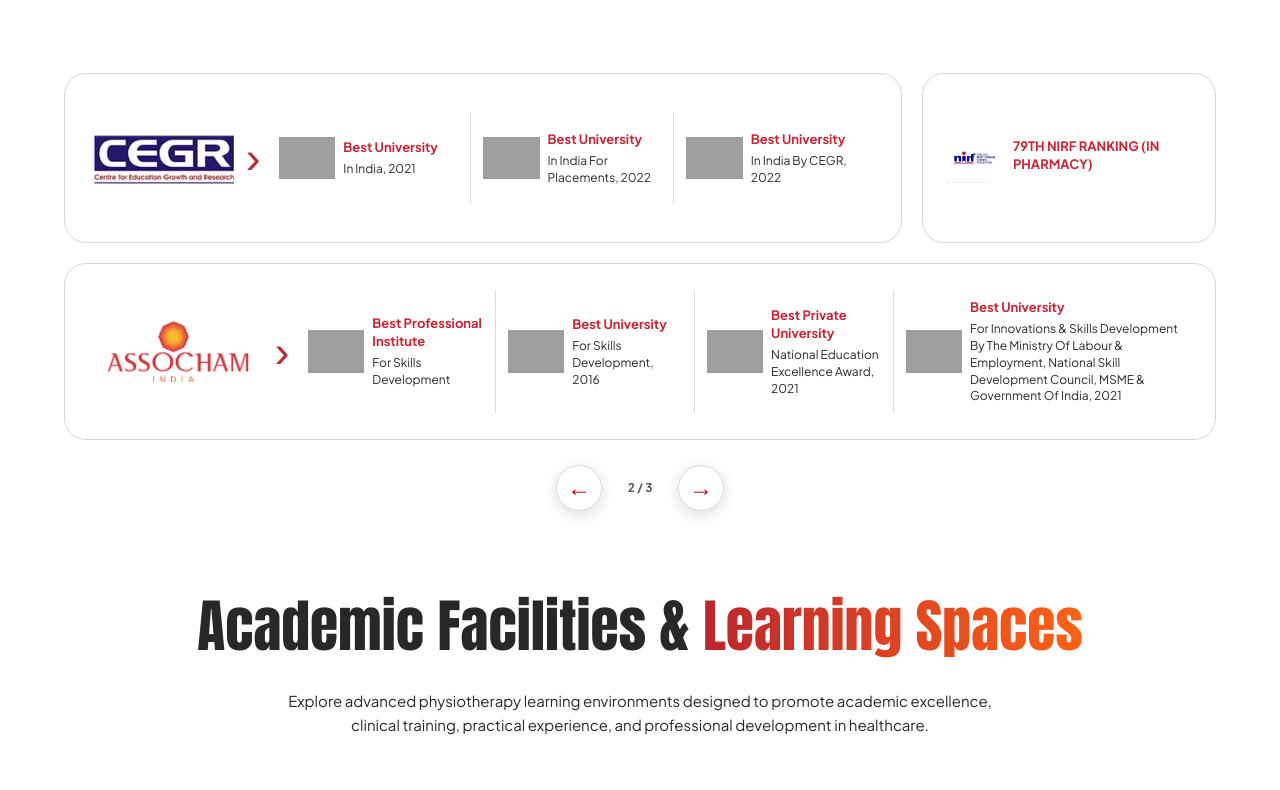
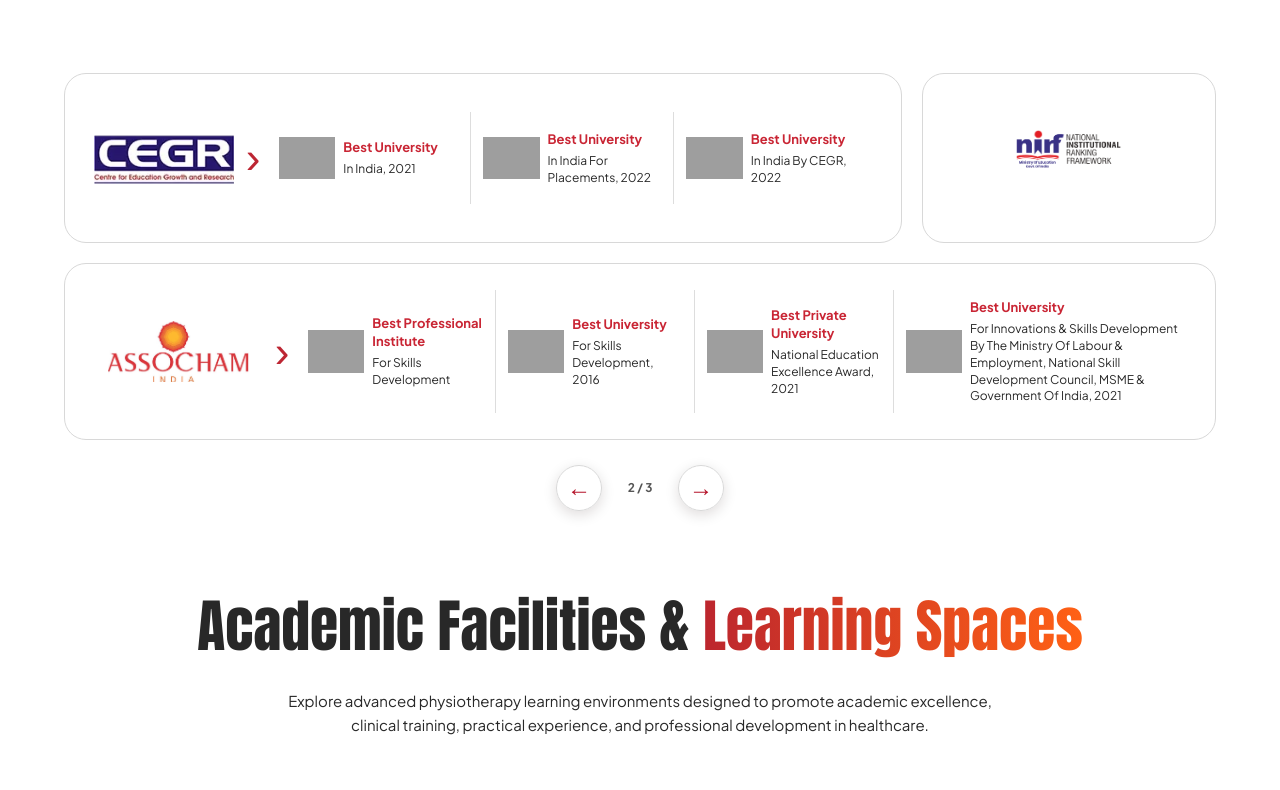
Before and after one commit to subhash-kumar/physiotherapy, a plain HTML site: page index.html in a window 1280 px wide. Shown: the part 2670-3460 px from the top of the page. Drawn offline with nearby package versions, Linux system fonts and the light colour scheme; grey boxes are pictures that could not be loaded; animation ran at ten frames a second.

```diff
--- a/index.html
+++ b/index.html
@@ -1297,16 +1297,11 @@
                                                                       </ul>
                                                                </div>
                                                                <article aria-label="Outlook law college ranking" class="law-outlook-card">
-                                                                      <!-- <div class="law-outlook-brand"><img alt="Outlook" decoding="async" height="43" loading="lazy" src="images/nirf.webp" width="250"></div> -->
-                                                                      <div class="law-outlook-award">
-                                                                             <img alt="" aria-hidden="true" class="award-title-trophy" decoding="async" height="1457" loading="lazy" src="images/nirf.webp" width="250">
-                                                                             <div class="university-award-copy">
-                                                                                    <h3>79TH NIRF RANKING (IN PHARMACY)</h3>
-                                                                                    <!-- <p>NIMS School of Law, ranked among
-                                                                                           India's Best Professional
-                                                                                           Colleges.</p> -->
-                                                                             </div>
-                                                                      </div>
+                                                                      <div class="law-outlook-brand"><img alt="Outlook" decoding="async" height="43" loading="lazy" src="images/nirif.png" width="250"></div>
+                                                                      <!-- <div class="university-award-copy">
+                                                                                    <h3></h3>
+                                                                                    <p>79TH NIRF RANKING<br />(IN PHARMACY)</p>
+                                                                             </div> -->
                                                                </article>
                                                         </div>
                                                         <div class="university-award-row">
```
Also changed, not shown: images/nirif.png (added), images/nirif.webp (added).
